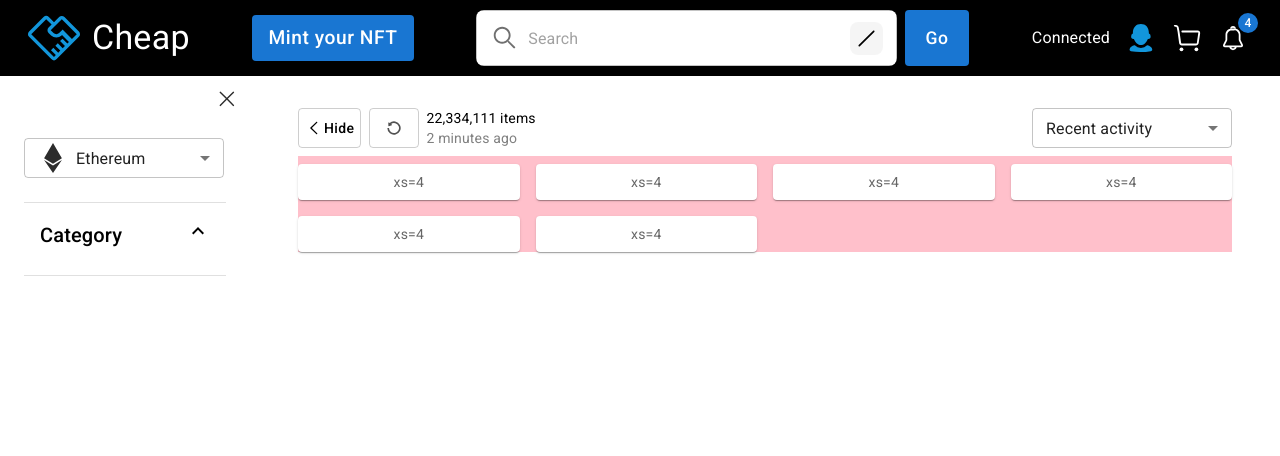
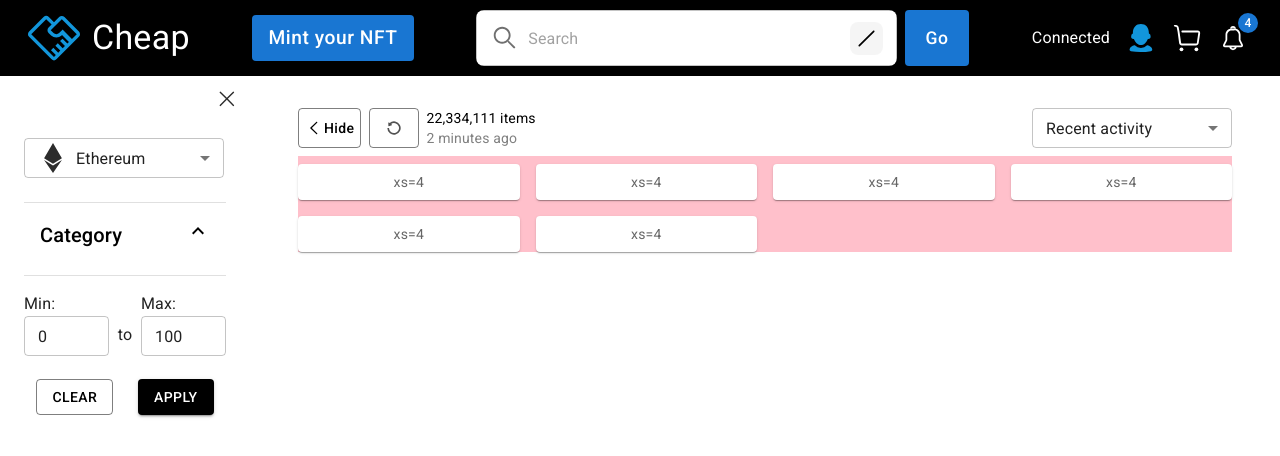
Before and after one commit to JanessaTech/best-second-hand-market, a React (Create React App) app: page / in a window 1280 px wide. Shown: the top 456 px of the page. Built offline with nearby package versions, Linux system fonts and the light colour scheme.

Commit message:
1. design layout for price filter 2. add validation for max& min price using yup and useForm

```diff
--- a/package.json
+++ b/package.json
@@ -6,6 +6,7 @@
     "@emotion/react": "^11.11.1",
     "@emotion/styled": "^11.11.0",
     "@fontsource/roboto": "^5.0.8",
+    "@hookform/resolvers": "^3.3.4",
     "@mui/icons-material": "^5.15.1",
     "@mui/material": "^5.15.1",
     "@openzeppelin/contracts": "^5.0.1",
@@ -17,10 +18,12 @@
     "hardhat": "^2.19.3",
     "react": "^18.2.0",
     "react-dom": "^18.2.0",
+    "react-hook-form": "^7.49.3",
     "react-router-dom": "^6.21.0",
     "react-scripts": "5.0.1",
     "siwe": "^2.1.4",
-    "web-vitals": "^2.1.4"
+    "web-vitals": "^2.1.4",
+    "yup": "^1.3.3"
   },
   "scripts": {
     "start": "react-scripts start",
--- a/src/common/GlobalTheme.js
+++ b/src/common/GlobalTheme.js
@@ -1,5 +1,5 @@
 import { createTheme } from '@mui/material/styles';
-import { grey } from '@mui/material/colors';
+import { grey,black } from '@mui/material/colors';
 
 const CheapTheme = createTheme({
     palette: {
@@ -7,8 +7,13 @@ const CheapTheme = createTheme({
             main: grey[500],
             contrastText: '#fff'
         },
-        normalButton: {
-            main: grey[500]
+        customGrey: {
+            main: grey[500],
+            contrastText: '#fff'
+        },
+        customBlack: {
+            main: '#000',
+            contrastText: '#fff'
         }
     },
     components:{
@@ -17,6 +22,13 @@ const CheapTheme = createTheme({
                 disableRipple: false
             }
         },
+        MuiOutlinedInput: {
+            styleOverrides: {
+                root: {
+                    '&.Mui-focused .MuiOutlinedInput-notchedOutline': {borderColor:'#9e9e9e'}
+                }
+            }
+        }
     }
 })
 
--- /dev/null
+++ b/src/common/schemas/home.js
@@ -0,0 +1,6 @@
+import * as yup from "yup";
+
+export const PriceFilterSchema = yup.object().shape({
+    min: yup.number().required('ERROR: The number is required!').min(0),
+    max: yup.number().moreThan(yup.ref('min'), "Max should be > min")
+})
--- a/src/components/home/FilterBar.js
+++ b/src/components/home/FilterBar.js
@@ -54,10 +54,9 @@ export default function FilterBar({menuOpen, toggleMenu}) {
                 <Box sx={{display:'flex', [theme.breakpoints.down('sm')]: {display: 'none'}}}>
                     <Button sx={{textTransform:'none', mr:1, height:40,
                                 '&.MuiButton-root span': {m:0},
-                                '&.MuiButton-root': {p:'5px', minWidth:50},
-                                color:'black'
+                                '&.MuiButton-root': {p:'5px', minWidth:50}
                                 }}
-                                color='normalButton'
+                                color='customBlack'
                                 variant='outlined'
                                 startIcon={<CheapIcon name={menuOpen ? 'left-arrow': 'right-arrow'} size={20}/>}
                                 onClick={toggleMenu}
@@ -66,7 +65,7 @@ export default function FilterBar({menuOpen, toggleMenu}) {
                                 '&.MuiButton-root': {p:'5px', minWidth:50},
                                 '&.MuiButton-root span': {m:0}
                                 }}
-                                color='normalButton'
+                                color='customBlack'
                                 variant='outlined'
                                 startIcon={<CheapIcon name={'update'} size={20}/>}>
                     </Button>
@@ -83,9 +82,7 @@ export default function FilterBar({menuOpen, toggleMenu}) {
                         label="sort-by-name-option"
                         value={sortBy}
                         onChange={handleSortChange}
-                        input={<OutlinedInput size="small" sx={{
-                            '&.MuiOutlinedInput-root.Mui-focused fieldset': {borderColor:'#9e9e9e'}
-                        }}/>}
+                        input={<OutlinedInput size="small"/>}
                         MenuProps={MenuProps}
                     >
                         {
--- a/src/components/reusables/menu/FilterMenu.js
+++ b/src/components/reusables/menu/FilterMenu.js
@@ -4,6 +4,7 @@ import {headerHeight, drawerWidth} from '../../../common/constant'
 import { CheapIcon } from '../../../utils/Svgs';
 import CategoryFilter from './CategoryFilter';
 import NetworkFilter from './NetworkFilter';
+import PriceFilter from './PriceFilter';
 
 export default function FilterMenu({width, menuOpen, closeMenu}) {
 
@@ -32,6 +33,7 @@ export default function FilterMenu({width, menuOpen, closeMenu}) {
                 <Divider />
                 <CategoryFilter/>
                 <Divider />
+                <PriceFilter/>
             </Box>
 
 
--- a/src/components/reusables/menu/NetworkFilter.js
+++ b/src/components/reusables/menu/NetworkFilter.js
@@ -46,9 +46,6 @@ export default function NetworkFilter() {
             input={
             <OutlinedInput
                 size="small"
-                sx={{
-                '&.MuiOutlinedInput-root.Mui-focused fieldset': {borderColor:'#9e9e9e'}
-                }}
                 startAdornment={
                 <InputAdornment position="start">
                     <CheapIcon name={network.toLowerCase()}/>
--- a/src/components/reusables/menu/PriceFilter.js
+++ b/src/components/reusables/menu/PriceFilter.js
@@ -1,10 +1,127 @@
-import { Box } from '@mui/material'
-import React from 'react'
+import {Box, Button, FormHelperText, OutlinedInput, Snackbar, Typography } from '@mui/material'
+import MuiAlert from '@mui/material/Alert';
+import React, { useEffect, useRef, useState } from 'react'
+import { styled } from '@mui/material/styles';
+import { yupResolver } from "@hookform/resolvers/yup"
+import { useForm } from "react-hook-form"
+import {capitalize} from '../../../utils/StringUtils'
+import {PriceFilterSchema} from '../../../common/schemas/home'
+
+const NumberInput = styled((props) => {
+    const {placeholder, name, value, changeValueFun, register, errors, handleErrorMsg, ...others} = props
+    const handleChange = (e) => {
+        changeValueFun(e.target.value)
+    }
+    const cntRef = useRef(0)
+    useEffect(() => {
+        cntRef.current = cntRef.current + 1
+        console.log('cntRef.current:', cntRef.current)
+    })
+
+    return (
+        <Box>
+            {console.log('NumberInput rendering ....')}
+            <Typography>{capitalize(placeholder)}:</Typography>
+            <OutlinedInput
+                id={`id-price-filter-${name}`}
+                name={name}
+                {...register(name)}
+                size='small'
+                sx={{width:85}}
+                type="number"
+                value={value}
+                error={errors[name]? true: false}
+                onChange={handleChange}
+                placeholder={placeholder}
+                {...others}/>
+                {
+                    errors[name] && handleErrorMsg(errors[name].message)
+                }
+            <FormHelperText id={`id-price-filter-${name}-helper-text`}>{errors[name] ? errors[name].message : " "}</FormHelperText>
+        </Box>
+        )
+})({})
+
+const Alert = React.forwardRef(function Alert(props, ref) {
+    return <MuiAlert elevation={6} ref={ref} variant="filled" {...props} />;
+  });
 
 export default function PriceFilter() {
+    const { register, handleSubmit, formState: { errors }, reset } = useForm({
+        resolver: yupResolver(PriceFilterSchema)
+    })
+    const [minValue, setMinValue] = useState(0)
+    const [maxValue, setMaxValue] = useState(100)
+    const [hasError, setHasError] = useState(false)
+    const [errorMsg, setErrorMsg] = useState('')
+
+    const changeMinValue = (value) => {
+        console.log('min value = ', value)
+        setMinValue(value)
+    }
+    const changeMaxValue = (value) => {
+        console.log('max value = ', value)
+        setMaxValue(value)
+    }
+
+    const handleClear = () => {
+        setMinValue(0)
+        setMaxValue(100)
+    }
+
+    const handleApply = (data) => {
+        console.log('data:', data)
+    }
+
+    const closeSnackBar = () => {
+        console.log('closeSnackBar')
+        setHasError(false)
+        setErrorMsg('')
+    }
+    const handleErrorMsg = (msg) => {
+        console.log('handleErrorMsg')
+        setErrorMsg(msg)
+        setHasError(true)
+    }
+
   return (
-    <Box>
+    <Box component='form'
+        onSubmit={handleSubmit(handleApply)}
+        noValidate autoComplete='off'>
+        <Box sx={{display:'flex', justifyContent:'space-between', alignItems:'center', mt:2}}
+        >
+            <NumberInput
+                placeholder={'min'}
+                name={'min'}
+                value={minValue}
+                changeValueFun={changeMinValue}
+                register={register}
+                handleSubmit={handleSubmit}
+                errors={errors}
+                handleErrorMsg={handleErrorMsg}
+                />
+            <Typography>to</Typography>
+            <NumberInput
+                placeholder={'max'}
+                name={'max'}
+                value={maxValue}
+                changeValueFun={changeMaxValue}
+                register={register}
+                handleSubmit={handleSubmit}
+                errors={errors}
+                handleErrorMsg={handleErrorMsg}
+                />
+        </Box>
+        <Box sx={{display:'flex', justifyContent:'space-around'}}>
+            <Button variant='outlined' color='customBlack' onClick={handleClear}>Clear</Button>
+            <Button variant='contained' color='customBlack' type="submit">Apply</Button>
+        </Box>
+        <Snackbar
+            open={hasError} onClose={closeSnackBar}
+        >
+            <Alert onClose={closeSnackBar} severity="error">{errorMsg}</Alert>
+        </Snackbar>
+    </Box>
 
-    </Box>
   )
 }
--- /dev/null
+++ b/src/utils/StringUtils.js
@@ -0,0 +1,4 @@
+export function capitalize(s)
+{
+    return s[0].toUpperCase() + s.slice(1);
+}
```
Also changed, not shown: 2 other files (tests, documents, lock files or other folders).
